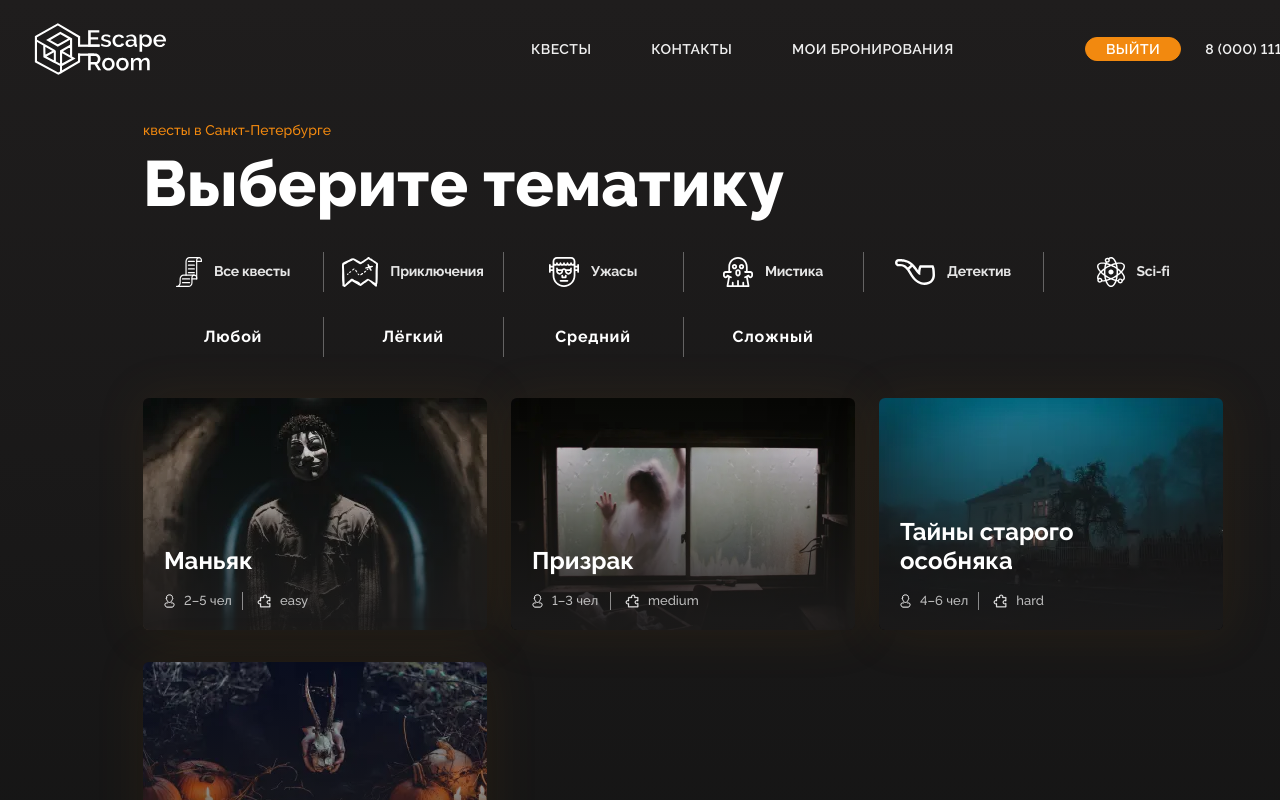
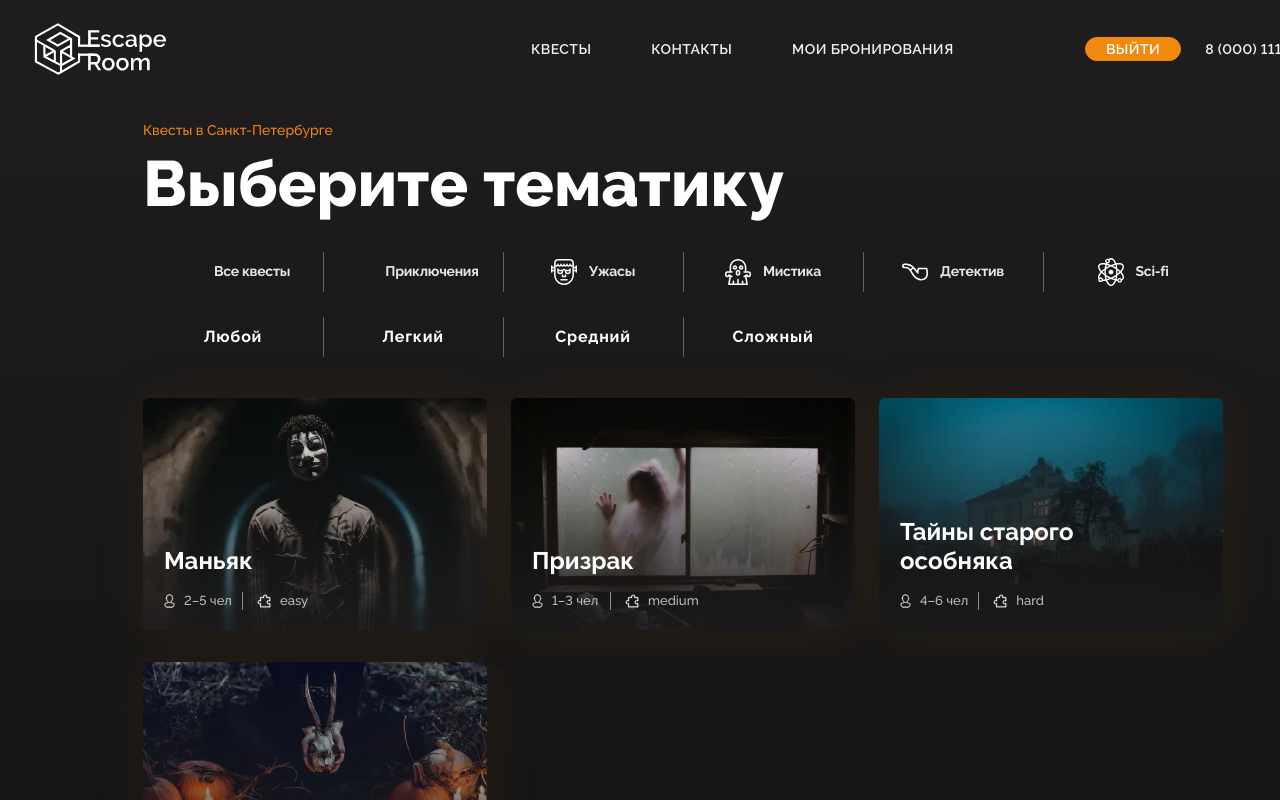
Before and after one commit to Iakovlev-Dev/Escape-Room, a React (Vite) app: page / in a window 1280 px wide. Shown: the top 800 px of the page. Built offline with nearby package versions, Linux system fonts and the light colour scheme.

Commit message:
Add sorting component

```diff
--- /dev/null
+++ b/src/componets/sort-by-type-element/sort-by-type-element.tsx
@@ -0,0 +1,24 @@
+import { SortByType } from '../../const';
+
+type SortTypeProps = {
+    sort: string;
+}
+
+export default function SortingByTypeElement ({sort}: SortTypeProps) {
+  return (
+    <li className="filter__item">
+      <input type="radio" name="type" id={sort} />
+      <label className="filter__label" htmlFor={sort}>
+        <svg
+          className="filter__icon"
+          width={26}
+          height={30}
+          aria-hidden="true"
+        >
+          {sort === 'sciFi' ? <use xlinkHref={'#icon-sci-fi'} /> : <use xlinkHref={`#icon-${sort}`} />}
+        </svg>
+        <span className="filter__label-text">{SortByType[sort]}</span>
+      </label>
+    </li>
+  );
+}
--- /dev/null
+++ b/src/componets/sorting-by-level-element/sorting-by-level-element.tsx
@@ -0,0 +1,16 @@
+import { SortByLevel } from '../../const';
+
+type SortLevelElement = {
+    sort: string;
+}
+
+export default function SortingByLevelElement ({sort} : SortLevelElement) {
+  return (
+    <li className="filter__item">
+      <input type="radio" name="level" id={sort} />
+      <label className="filter__label" htmlFor={sort}>
+        <span className="filter__label-text">{SortByLevel[sort]}</span>
+      </label>
+    </li>
+  );
+}
--- /dev/null
+++ b/src/componets/sorting-by-level/sorting-by-level.tsx
@@ -0,0 +1,11 @@
+import { SortByLevel } from '../../const';
+import SortingByLevelElement from '../sorting-by-level-element/sorting-by-level-element';
+
+export default function SortingByLevel () {
+  return (
+    <ul className="filter__list">
+      {Object.keys(SortByLevel).map((sort) => <SortingByLevelElement key={sort} sort={sort}/>)}
+    </ul>
+
+  );
+}
--- /dev/null
+++ b/src/componets/sorting-by-type/sorting-by-type.tsx
@@ -0,0 +1,10 @@
+import { SortByType } from '../../const';
+import SortingByTypeElement from '../sort-by-type-element/sort-by-type-element';
+
+export default function SortingByType () {
+  return (
+    <ul className="filter__list">
+      {Object.keys(SortByType).map((sort) => <SortingByTypeElement key={sort} sort={sort}/>)}
+    </ul>
+  );
+}
--- a/src/const.ts
+++ b/src/const.ts
@@ -12,3 +12,19 @@ export enum AuthorisaionStatus {
     NoAuth = 'NO_AUTH',
     Unknow = 'UNKNOW'
 }
+
+export const SortByType = {
+  all: 'Все квесты',
+  adventures: 'Приключения',
+  horror: 'Ужасы',
+  mystic: 'Мистика',
+  detective: 'Детектив',
+  sciFi: 'Sci-fi'
+};
+
+export const SortByLevel = {
+  any: 'Любой',
+  easy: 'Легкий',
+  middle: 'Средний',
+  hard: 'Сложный',
+};
--- a/src/pages/page-main/page-main.tsx
+++ b/src/pages/page-main/page-main.tsx
@@ -3,6 +3,8 @@ import Footer from '../../componets/footer/footer';
 import Header from '../../componets/header/header';
 import { QuestsMinArrayType } from '../../types/type-quest';
 import ListQuests from '../../componets/list-quests/list-quests';
+import SortingByType from '../../componets/sorting-by-type/sorting-by-type';
+import SortingByLevel from '../../componets/sorting-by-level/sorting-by-level';
 
 type PageMainProp = {
   prop: QuestsMinArrayType;
@@ -20,7 +22,7 @@ export default function PageMain ({prop}: PageMainProp) {
         <div className="container">
           <div className="page-content__title-wrapper">
             <h1 className="subtitle page-content__subtitle">
-        квесты в Санкт-Петербурге
+        Квесты в Санкт-Петербурге
             </h1>
             <h2 className="title title--size-m page-content__title">
         Выберите тематику
@@ -30,121 +32,11 @@ export default function PageMain ({prop}: PageMainProp) {
             <form className="filter" action="#" method="get">
               <fieldset className="filter__section">
                 <legend className="visually-hidden">Тематика</legend>
-                <ul className="filter__list">
-                  <li className="filter__item">
-                    <input type="radio" name="type" id="all" />
-                    <label className="filter__label" htmlFor="all">
-                      <svg
-                        className="filter__icon"
-                        width={26}
-                        height={30}
-                        aria-hidden="true"
-                      >
-                        <use xlinkHref="#icon-all-quests" />
-                      </svg>
-                      <span className="filter__label-text">Все квесты</span>
-                    </label>
-                  </li>
-                  <li className="filter__item">
-                    <input type="radio" name="type" id="adventure" />
-                    <label className="filter__label" htmlFor="adventure">
-                      <svg
-                        className="filter__icon"
-                        width={36}
-                        height={30}
-                        aria-hidden="true"
-                      >
-                        <use xlinkHref="#icon-adventure" />
-                      </svg>
-                      <span className="filter__label-text">Приключения</span>
-                    </label>
-                  </li>
-                  <li className="filter__item">
-                    <input type="radio" name="type" id="horror" />
-                    <label className="filter__label" htmlFor="horror">
-                      <svg
-                        className="filter__icon"
-                        width={30}
-                        height={30}
-                        aria-hidden="true"
-                      >
-                        <use xlinkHref="#icon-horror" />
-                      </svg>
-                      <span className="filter__label-text">Ужасы</span>
-                    </label>
-                  </li>
-                  <li className="filter__item">
-                    <input type="radio" name="type" id="mystic" />
-                    <label className="filter__label" htmlFor="mystic">
-                      <svg
-                        className="filter__icon"
-                        width={30}
-                        height={30}
-                        aria-hidden="true"
-                      >
-                        <use xlinkHref="#icon-mystic" />
-                      </svg>
-                      <span className="filter__label-text">Мистика</span>
-                    </label>
-                  </li>
-                  <li className="filter__item">
-                    <input type="radio" name="type" id="detective" />
-                    <label className="filter__label" htmlFor="detective">
-                      <svg
-                        className="filter__icon"
-                        width={40}
-                        height={30}
-                        aria-hidden="true"
-                      >
-                        <use xlinkHref="#icon-detective" />
-                      </svg>
-                      <span className="filter__label-text">Детектив</span>
-                    </label>
-                  </li>
-                  <li className="filter__item">
-                    <input type="radio" name="type" id="sciFi" />
-                    <label className="filter__label" htmlFor="sciFi">
-                      <svg
-                        className="filter__icon"
-                        width={28}
-                        height={30}
-                        aria-hidden="true"
-                      >
-                        <use xlinkHref="#icon-sci-fi" />
-                      </svg>
-                      <span className="filter__label-text">Sci-fi</span>
-                    </label>
-                  </li>
-                </ul>
+                <SortingByType />
               </fieldset>
               <fieldset className="filter__section">
                 <legend className="visually-hidden">Сложность</legend>
-                <ul className="filter__list">
-                  <li className="filter__item">
-                    <input type="radio" name="level" id="any" />
-                    <label className="filter__label" htmlFor="any">
-                      <span className="filter__label-text">Любой</span>
-                    </label>
-                  </li>
-                  <li className="filter__item">
-                    <input type="radio" name="level" id="easy" />
-                    <label className="filter__label" htmlFor="easy">
-                      <span className="filter__label-text">Лёгкий</span>
-                    </label>
-                  </li>
-                  <li className="filter__item">
-                    <input type="radio" name="level" id="middle" />
-                    <label className="filter__label" htmlFor="middle">
-                      <span className="filter__label-text">Средний</span>
-                    </label>
-                  </li>
-                  <li className="filter__item">
-                    <input type="radio" name="level" id="hard" />
-                    <label className="filter__label" htmlFor="hard">
-                      <span className="filter__label-text">Сложный</span>
-                    </label>
-                  </li>
-                </ul>
+                <SortingByLevel />
               </fieldset>
             </form>
           </div>
```
Also changed, not shown: 1 other file (tests, documents, lock files or other folders).
